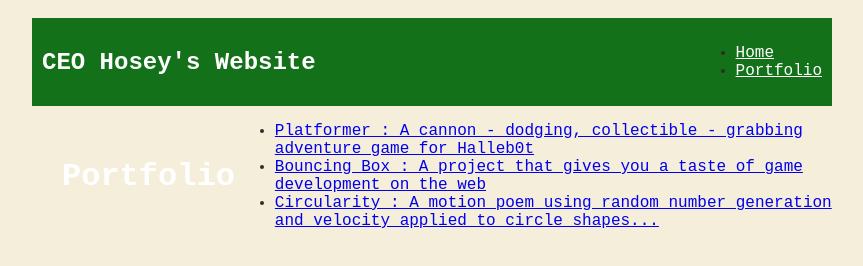
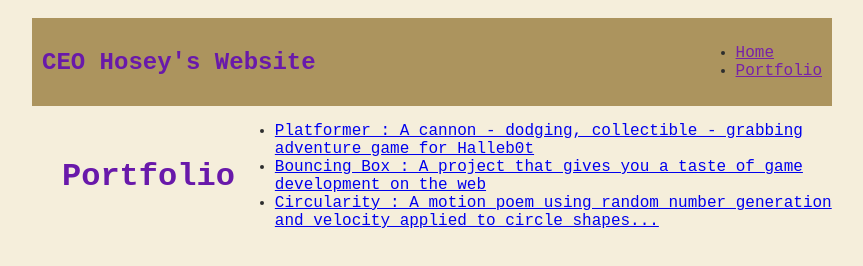
Before and after one commit to NIkemHosey/NIkemHosey-, a plain HTML site: page portfolio.html in a window 1280 px wide. Shown: the whole page, without its empty margins (208-1071 px from the left). Drawn offline with Linux system fonts and the light colour scheme.

Commit message:
reloaded projects

```diff
--- a/portfolio.html
+++ b/portfolio.html
@@ -21,7 +21,7 @@
 
             /* navigation menu */
             nav {
-                background: rgba(4, 105, 12, 0.938);
+                background: rgba(143, 112, 46, 0.712);
                 margin: 3 auto;
                 display: flex;
                 padding: 10px;
@@ -29,8 +29,8 @@
             h1 {
                 display: flex;
                 align-items: center;
-                color: rgb(255, 255, 255);
-                flex: 1;
+                color: rgb(105, 25, 170);
+                flex: 1 ;
             }
             #nav-ul {
                 list-style-image: none;
@@ -41,7 +41,7 @@
             }
             .nav-a {
                 text-decoration: italic ;
-                color: #fff;
+                color: rgb(119, 34, 168);
             }
 
             /* main container area beneath menu */
```
Also changed, not shown: index.html (+2 -2 lines).
